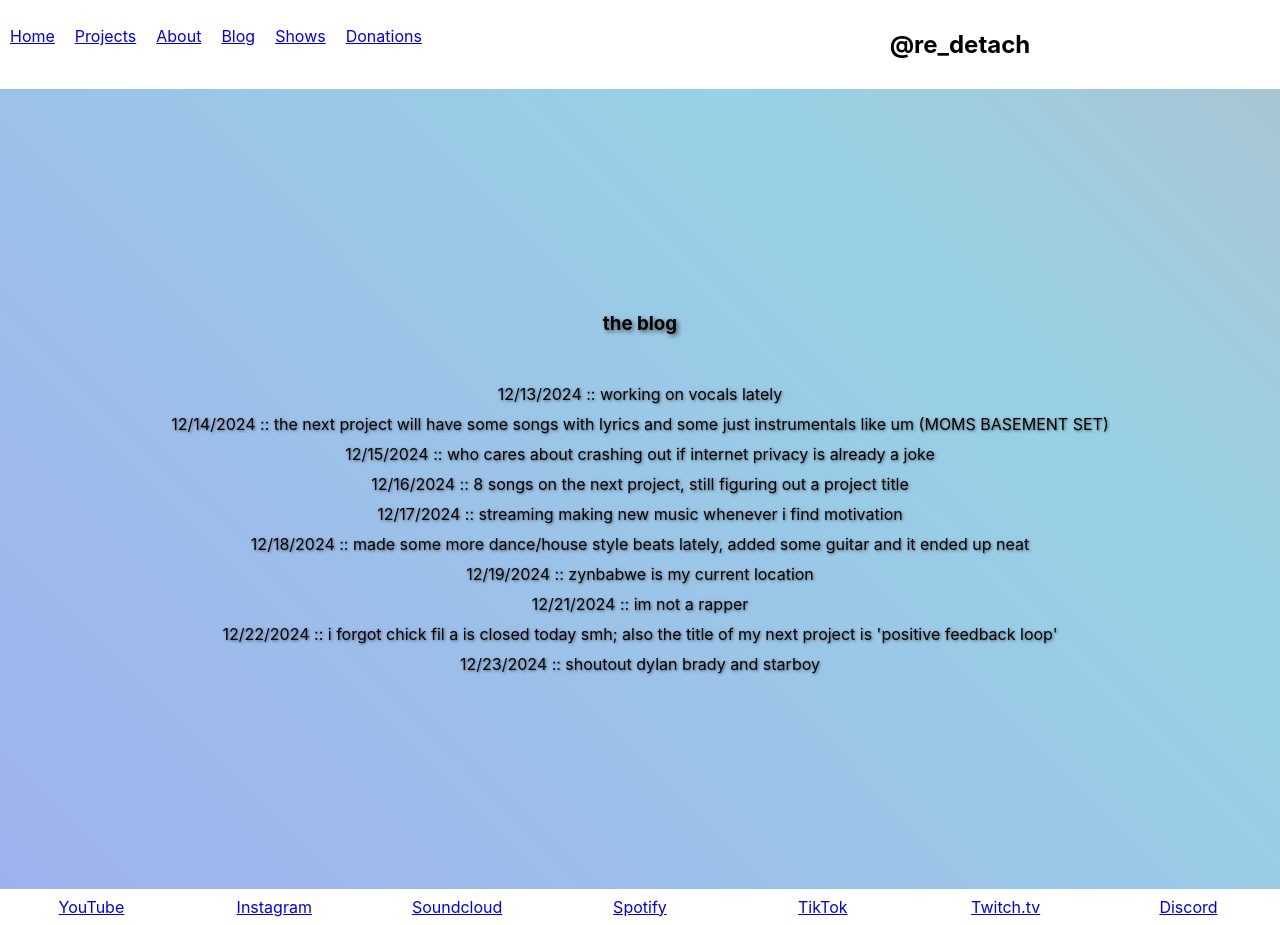
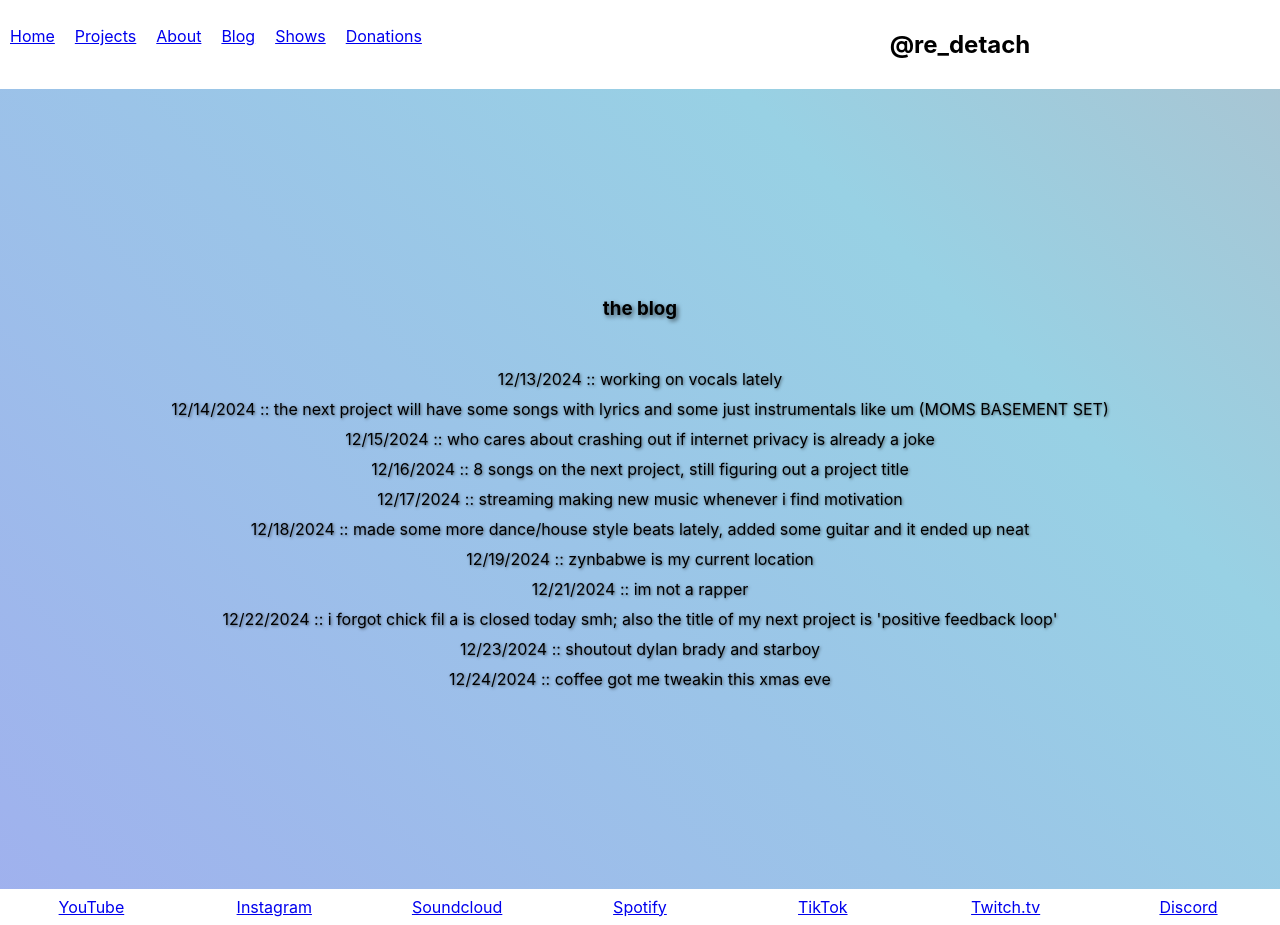
Before and after one commit to rolinmb/redetach-music, a React (Create React App) app: page /blog in a window 1280 px wide. Built offline with nearby package versions, Linux system fonts and the light colour scheme.

Commit message:
blog update

```diff
--- a/src/components/Blog.js
+++ b/src/components/Blog.js
@@ -18,6 +18,7 @@ const Blog = () => {
         <p>12/21/2024 :: im not a rapper</p>
         <p>12/22/2024 :: i forgot chick fil a is closed today smh; also the title of my next project is 'positive feedback loop'</p>
         <p>12/23/2024 :: shoutout dylan brady and starboy</p>
+        <p>12/24/2024 :: coffee got me tweakin this xmas eve</p>
       </div>
     </div>
   );
```
